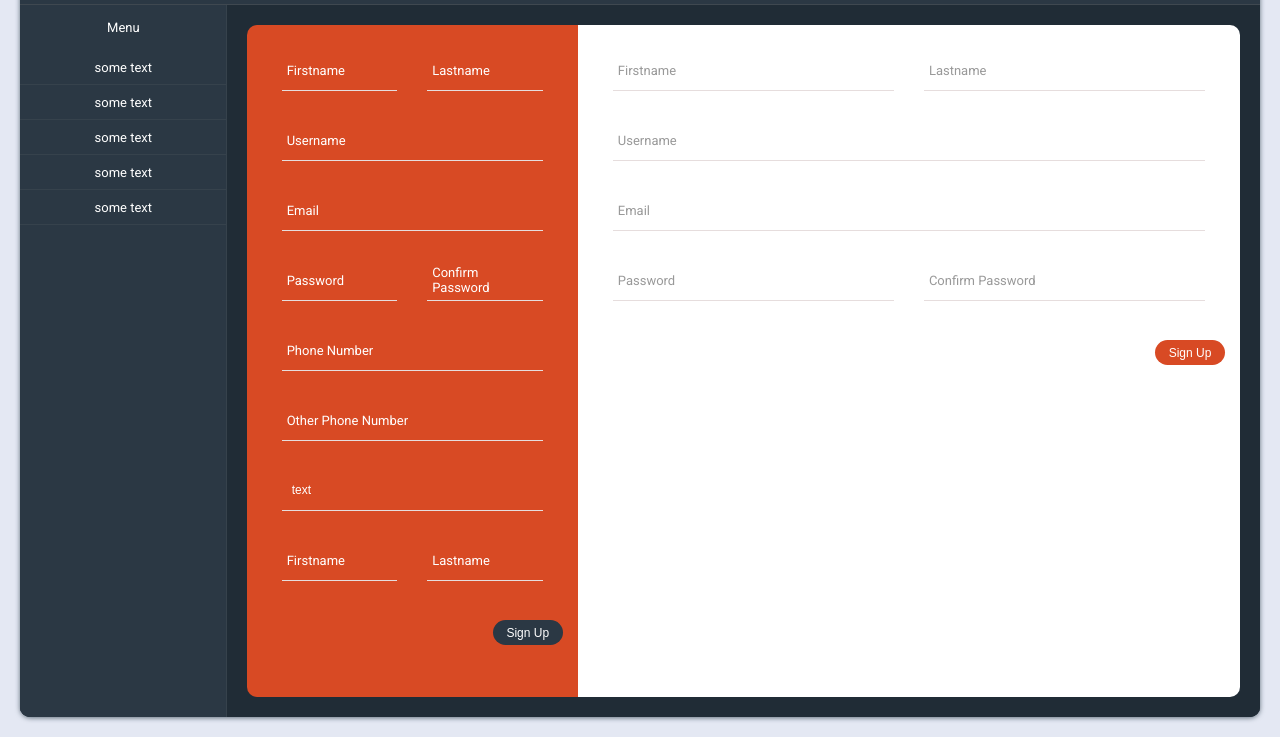
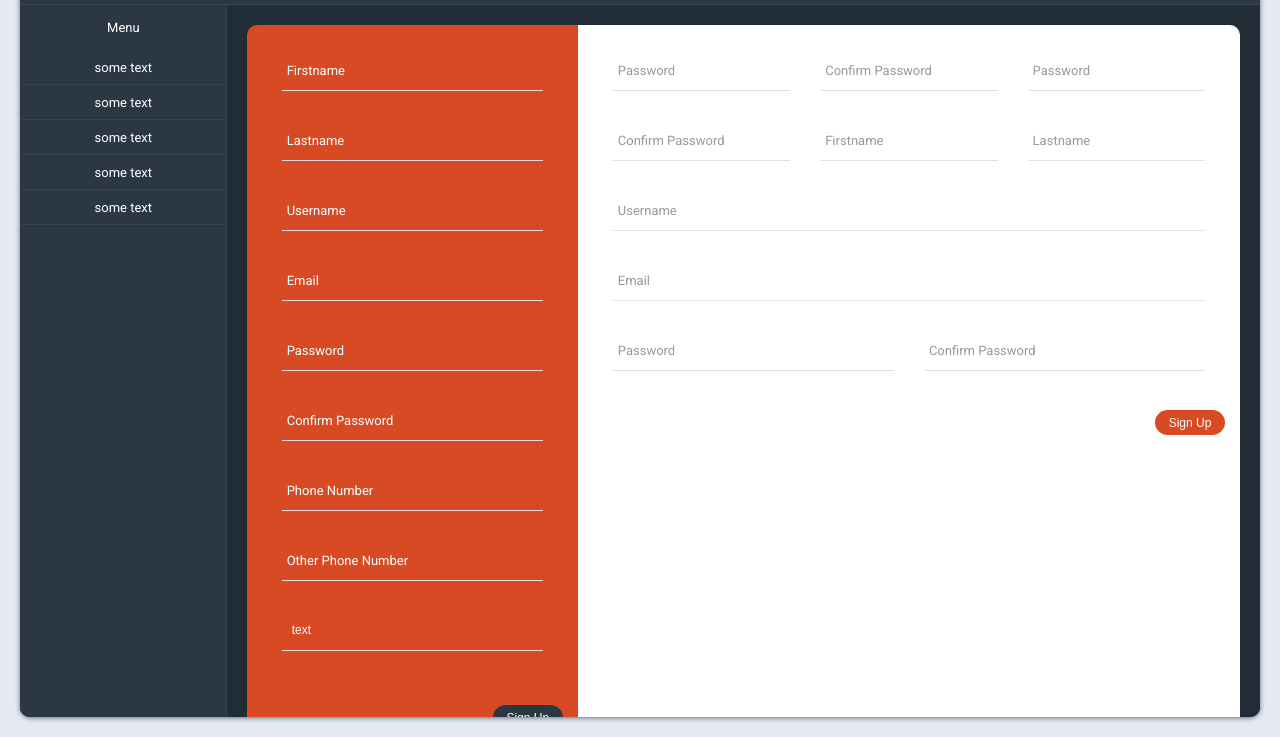
Before and after one commit to AnSargsyan/LayoutTest, a plain HTML site: page Test1.html in a window 1280 px wide. Shown: the part 63-800 px from the top of the page. Drawn offline with nearby package versions, Linux system fonts and the light colour scheme.

Commit message:
Test
Test

```diff
--- a/Test1.html
+++ b/Test1.html
@@ -603,6 +603,30 @@
                                 <form>
                                   <div class="col">
                                     <div class="group">
+                                        <input type="password" placeholder=" " required>
+                                        <!-- <span class="high"></span> -->
+                                        <line class="bar"></line>
+                                        <label>Password</label>
+                                    </div>
+                                    <div class="group">
+                                        <input type="password" placeholder=" " required>
+                                        <!-- <span class="high"></span> -->
+                                        <line class="bar"></line>
+                                        <label>Confirm Password</label>
+                                    </div>
+                                    <div class="group">
+                                        <input type="password" placeholder=" " required>
+                                        <!-- <span class="high"></span> -->
+                                        <line class="bar"></line>
+                                        <label>Password</label>
+                                    </div>
+                                    <div class="group">
+                                        <input type="password" placeholder=" " required>
+                                        <!-- <span class="high"></span> -->
+                                        <line class="bar"></line>
+                                        <label>Confirm Password</label>
+                                    </div>
+                                    <div class="group">
                                         <input type="text" placeholder=" " required>
                                         <span class="high"></span>
                                         <line class="bar"></line>
--- a/content/style/style.css
+++ b/content/style/style.css
@@ -235,6 +235,7 @@ div[largebox], div[largebox] input {
 
 .col {
     display: flex;
+    flex-wrap: wrap;
     flex-shrink: 0;
     overflow: hidden;
 }
@@ -248,10 +249,11 @@ form {
 .group {
     display: flex;
     position: relative;
+    min-width: 110px;
     margin: 15px;
     align-items: center;
     height: 40px;
-    width: 100%;
+    flex-grow: 1;
     box-shadow: 0px 1px 0px 0px #e6dddd;
 }
 
@@ -352,22 +354,21 @@ input:not([placeholder=' ']):placeholder-shown ~ label {
     opacity: 0;
 }
 
-
+/*
 @media screen and (max-width: 1200px) {
     div[small] .col {
-        flex-direction: column;
-        transition: 2s ease-in-out;
+        flex-wrap: wrap;
+
     }
 }
+@media screen and (max-width: 1000px) {
+    div[large] .col {
+        flex-wrap: wrap;
+    }
+} */
 
-@media screen and (max-width: 700px) {
+@media screen and (max-width: 600px) {
     div[formbox] {
         flex-direction: column-reverse;
     }
 }
-@media screen and (max-width: 500px) {
-    div[large] .col {
-        flex-direction: column;
-        transition: 2s ease-in-out;
-    }
-}
```
